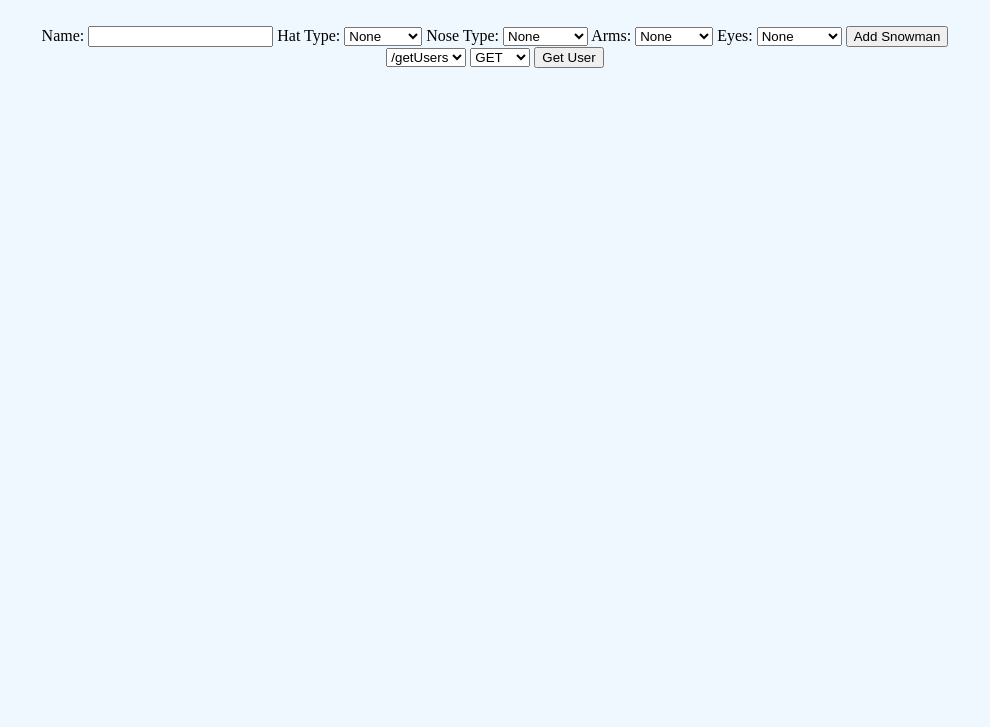
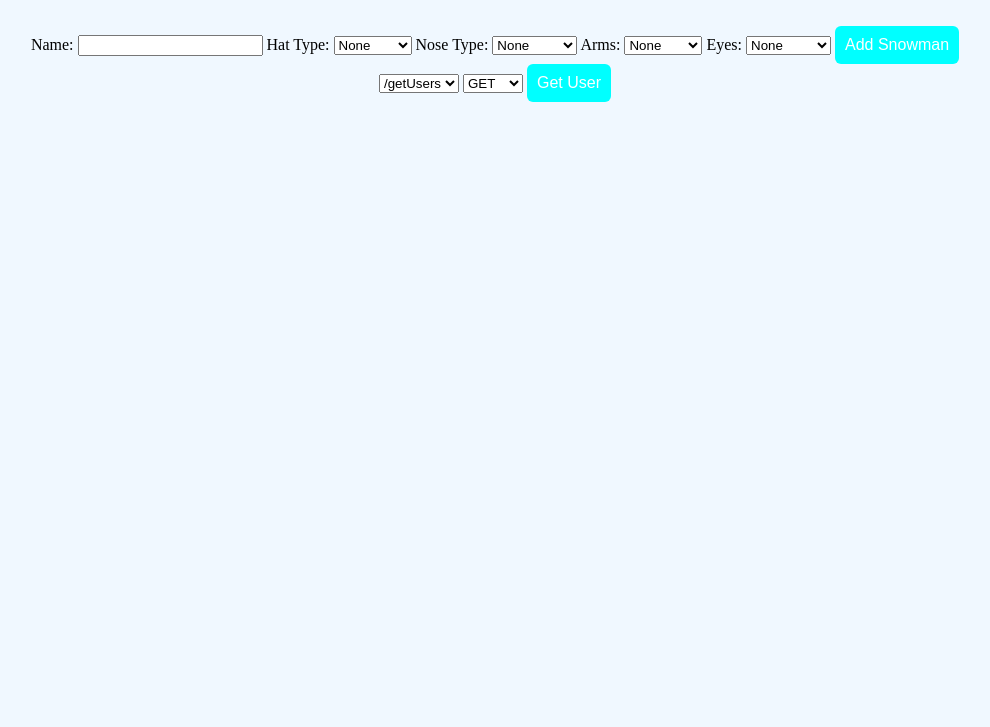
Before and after one commit to SamuelDeniz9139/project-1-final, a website: page client/client.html in a window 1280 px wide. Shown: the part 115-842 px from the top of the page, without its empty margins (145-1135 px from the left). Drawn offline with Linux system fonts and the light colour scheme.

Commit message:
adjusted css

```diff
--- a/client/client.html
+++ b/client/client.html
@@ -66,7 +66,6 @@
     const init = () => {
       const snowForm = document.querySelector('#snowForm');
       const userForm = document.querySelector('#userForm');
-      const delForm = document.querySelector('#deleteForm');
       const getUsers = (e) => {
         e.preventDefault();
         requestUpdate(userForm);
--- a/client/style.css
+++ b/client/style.css
@@ -21,7 +21,7 @@ h2{
   color:silver;
   font-size: 50px;
 }
-.button {
+input[type=submit] {
   background-color: aqua;
   border: none;
   color: white;
```
